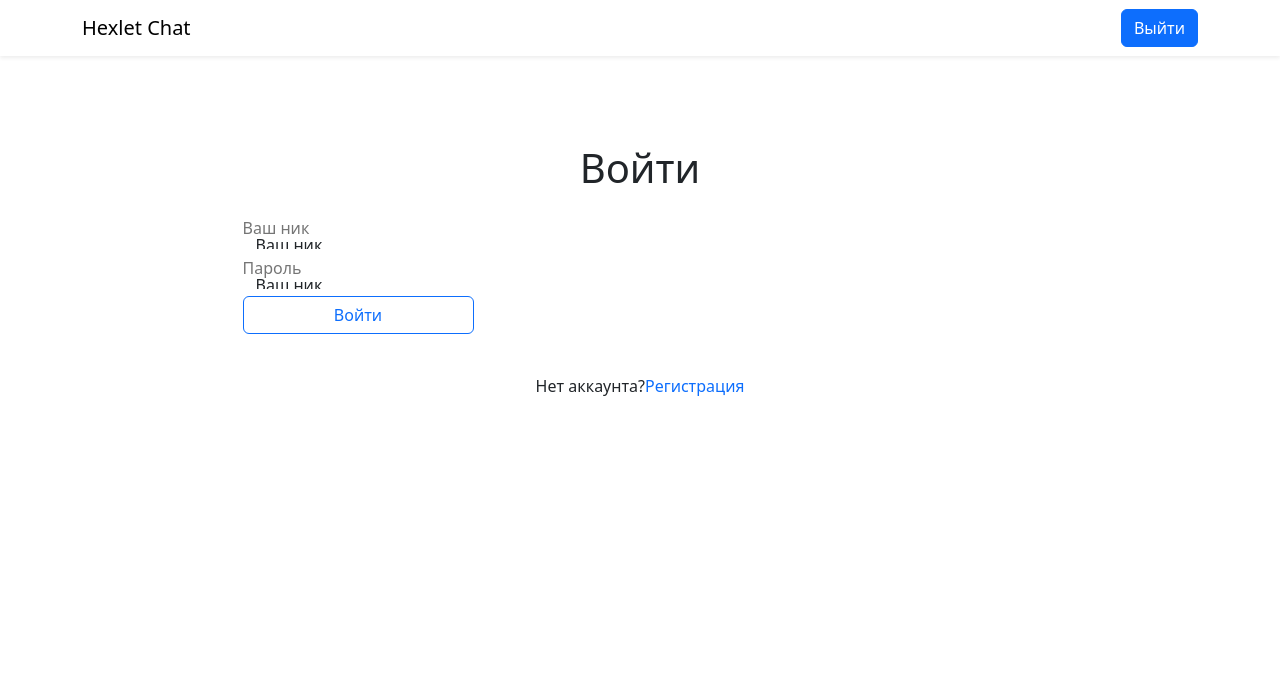
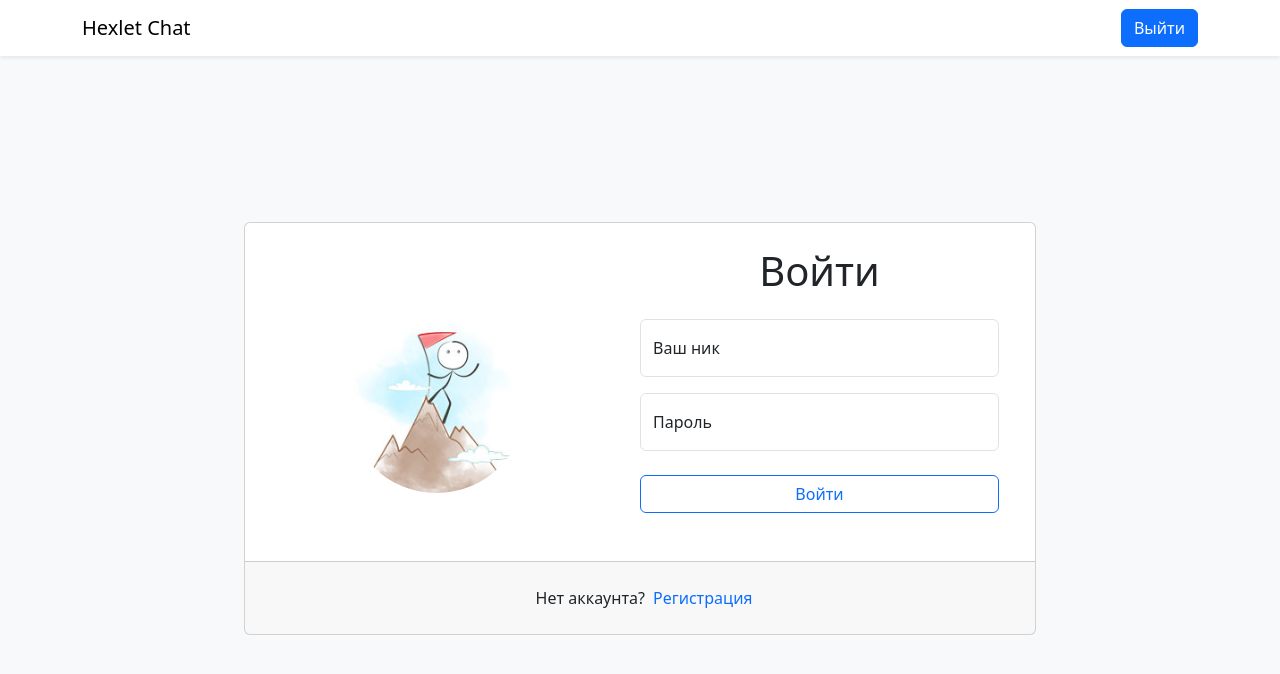
Before and after one commit to AlexAven/frontend-project-12, a React (Vite) app in the folder frontend/: page /login in a window 1280 px wide. Shown: the top 674 px of the page. Built offline with nearby package versions, Linux system fonts and the light colour scheme.

Commit message:
login page added

```diff
--- a/frontend/src/components/Form/Form.jsx
+++ b/frontend/src/components/Form/Form.jsx
@@ -1,27 +1,51 @@
-import { Formik, Form } from 'formik';
-import Input from '../Input/Input';
-import * as Yup from 'yup';
-
-const validationSchema = Yup.object().shape({
-  nickname: Yup.string().required('Nickname is required'),
-  password: Yup.string().required('Password is required'),
-});
+import { useFormik } from 'formik';
 
 const CustomForm = () => {
+  const formik = useFormik({
+    initialValues: {
+      username: '',
+      password: '',
+    },
+    onSubmit: (values) => {
+      console.log(JSON.stringify(values, null, 2));
+    },
+  });
   return (
-    <Formik
-      initialValues={{ nickname: '', password: '' }}
-      validationSchema={validationSchema}
-      onSubmit={() => console.log('boom!')}
-    >
-      <Form action="" className="form">
-        <Input name="nickname" id="nickname" placeholder="Ваш ник" />
-        <Input name="password" id="password" placeholder="Пароль" />
-        <button type="submit" className="w-100 mb-3 btn btn-outline-primary">
-          Войти
-        </button>
-      </Form>
-    </Formik>
+    <form onSubmit={formik.handleSubmit} className="col-12 col-md-6 mt-3 mt-md-0">
+      <h1 className="text-center mb-4">Войти</h1>
+      <div className="form-floating mb-3">
+        <input
+          name="username"
+          autoComplete="username"
+          required={true}
+          placeholder="Ваш ник"
+          id="username"
+          className="form-control"
+          onChange={formik.handleChange}
+          value={formik.values.username}
+        />
+        <label htmlFor="username">Ваш ник</label>
+      </div>
+      <div className="form-floating mb-4">
+        <input
+          name="password"
+          autoComplete="current-password"
+          required={true}
+          placeholder="Пароль"
+          type="password"
+          id="password"
+          className="form-control"
+          onChange={formik.handleChange}
+          value={formik.values.password}
+        />
+        <label className="form-label" htmlFor="password">
+          Пароль
+        </label>
+      </div>
+      <button type="submit" className="w-100 mb-5 btn btn-outline-primary">
+        Войти
+      </button>
+    </form>
   );
 };
 
--- a/frontend/src/components/Input/Input.jsx
+++ /dev/null
@@ -1,15 +0,0 @@
-import { Field, ErrorMessage as Error } from 'formik';
-
-const Input = ({ id, name, placeholder }) => {
-  return (
-    <div className="inputContainer">
-      <div className="form-floating mb-3">
-        <label htmlFor="username">Ваш ник</label>
-        <Field name={name} id={id} placeholder={placeholder} />
-      </div>
-      <Error name={name} component="span"></Error>
-    </div>
-  );
-};
-
-export default Input;
--- a/frontend/src/components/Layout/Layout.module.scss
+++ b/frontend/src/components/Layout/Layout.module.scss
@@ -1,5 +1,5 @@
 .main {
   padding: 40px;
   height: calc(100vh - 56px);
-
+  background-color: #f8f9fa;
 }
--- a/frontend/src/pages/LoginPage/LoginPage.jsx
+++ b/frontend/src/pages/LoginPage/LoginPage.jsx
@@ -2,16 +2,25 @@ import Form from '../../components/Form/Form';
 
 const LoginPage = () => {
   return (
-    <div className="card-body row p-5">
-      <h1 className="text-center mb-4">Войти</h1>
-      <div className="col-12 col-md-6 d-flex align-items-center justify-content-center">
-        <img src="" alt="" />
-        <Form className="col-12 col-md-6 mt-3 mt-md-0" />
-      </div>
-      <div className="card-footer p-4">
-        <div className="text-center">
-          <span>Нет аккаунта?</span>
-          <a href="/signup">Регистрация</a>
+    <div className="row justify-content-center align-content-center h-100">
+      <div className="col-12 col-md-8 col-xxl-6">
+        <div className='card shadow-sm"'>
+          <div className="card-body row m-0 pt-4 px-0 pb-0">
+            <div className="row align-items-center justify-content-center">
+              <div className="col-12 col-md-6 d-flex align-items-center justify-content-center">
+                <div className="col-12 col-md-6 d-flex align-items-center justify-content-center">
+                  <img className="rounded-circle" src="./src/assets/login.jpg" alt="login" />
+                </div>
+              </div>
+              <Form />
+            </div>
+            <div className=" card-footer p-4">
+              <div className="login__footer-text text-center">
+                <span className="mx-2">Нет аккаунта?</span>
+                <a href="/signup">Регистрация</a>
+              </div>
+            </div>
+          </div>
         </div>
       </div>
     </div>
```
Also changed, not shown: frontend/src/assets/login.jpg (added), frontend/src/assets/nopage.png.
